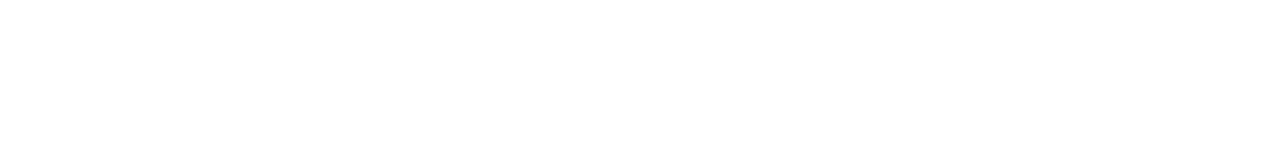
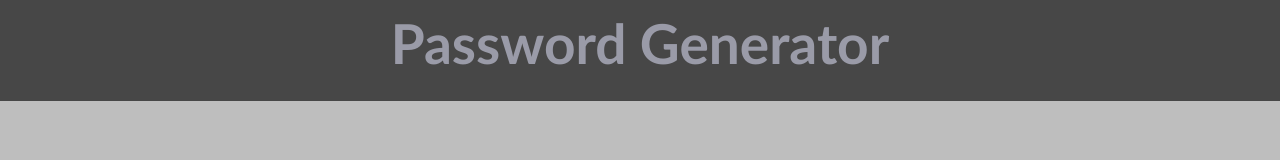
Before and after one commit to jacob244453/Password, a plain HTML site: page index.html in a window 1280 px wide. Drawn offline with Linux system fonts and the light colour scheme.

Commit message:
added minor css styles
added minor css styles

```diff
--- /dev/null
+++ b/assets/css/style.css
@@ -0,0 +1,42 @@
+body {
+    padding: 0;
+    margin: 0;
+    font-family: Georgia, 'Times New Roman', Times, serif;
+    font-size: 18px;
+    line-height: 150%;
+    color: #333;
+    background: #bebebe;
+  }
+
+  h2 {
+    font-size: 30px;
+  }
+
+  a {
+    color: #2d10d2;
+  }
+
+
+  /******************* Main Styles *******************/
+
+
+  /******************* Header Styles *******************/
+header {
+    padding: 30px 40px 30px;
+    text-align: center;
+    background-color: #474747;
+    }
+
+  header h1 {
+
+    font-weight: bold;
+    font-size: 55px;
+    color: #9a9ba8;
+    display: inline;
+    font-family:'Trebuchet MS', 'Lucida Sans Unicode', 'Lucida Grande', 'Lucida Sans', Arial, sans-serif ;
+    }
+
+  header a {
+    text-decoration: none;
+    color: #9a9ba8;
+    }
--- a/index.html
+++ b/index.html
@@ -1,13 +1,36 @@
 <!DOCTYPE html>
 <!DOCTYPE html>
 <html lang="en">
+
 <head>
     <meta charset="UTF-8">
     <meta http-equiv="X-UA-Compatible" content="IE=edge">
     <meta name="viewport" content="width=device-width, initial-scale=1.0">
+    <link rel="stylesheet" href="./assets/css/style.css">
     <title>Password Generator</title>
 </head>
+
 <body>
 
-</body>
+    <body>
+        <!---------- start Header ---------->
+        <header>
+            <h1>
+                <a href="./index.html">Password Generator</a>
+        </header>
+        <!---------- end Header ---------->
+
+        <!---------- start main ---------->
+        <main>
+
+        </main>
+        <!---------- end main ---------->
+
+        <!---------- start footer ---------->
+        <footer>
+
+        </footer>
+        <!---------- end footer ---------->
+    </body>
+
 </html>
```
